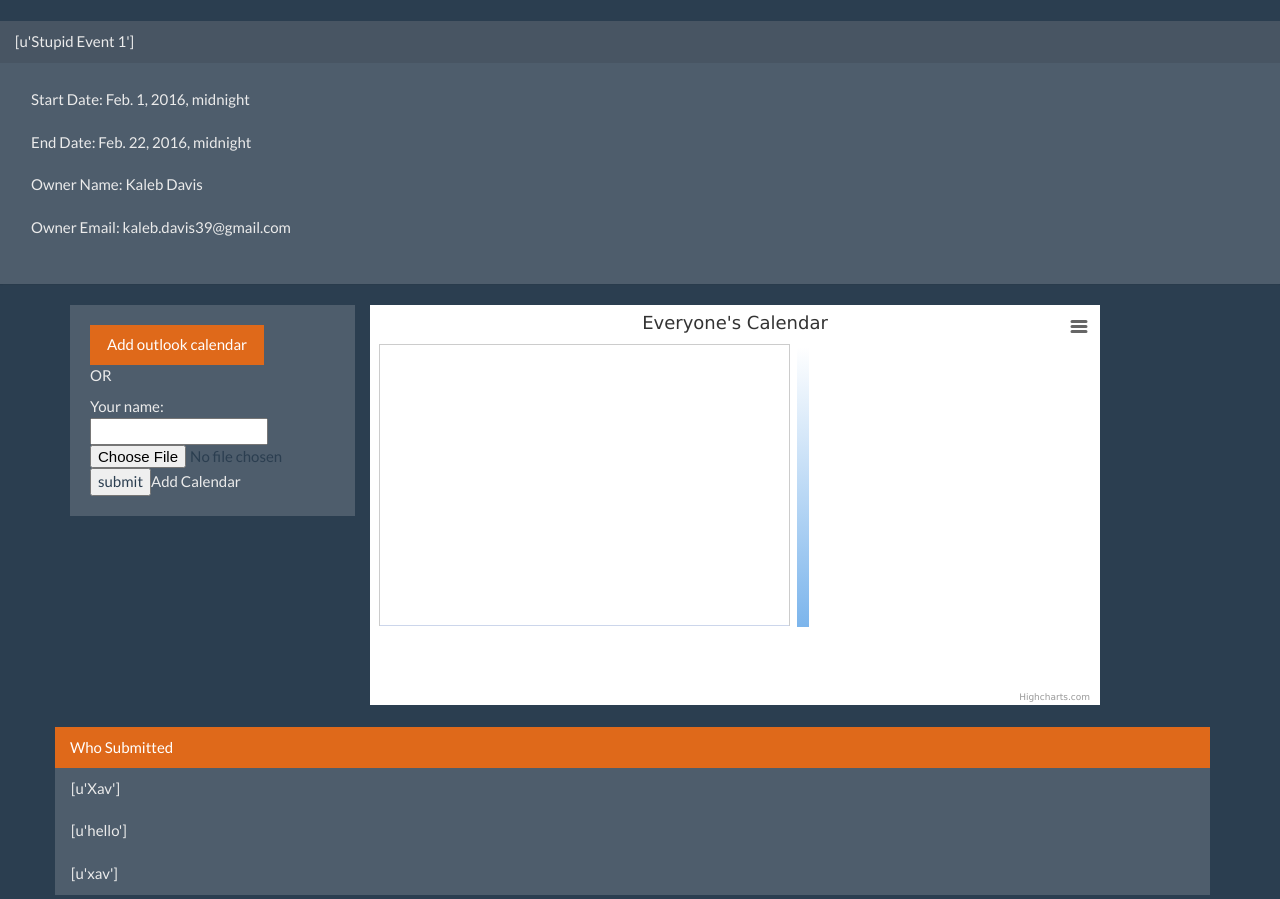
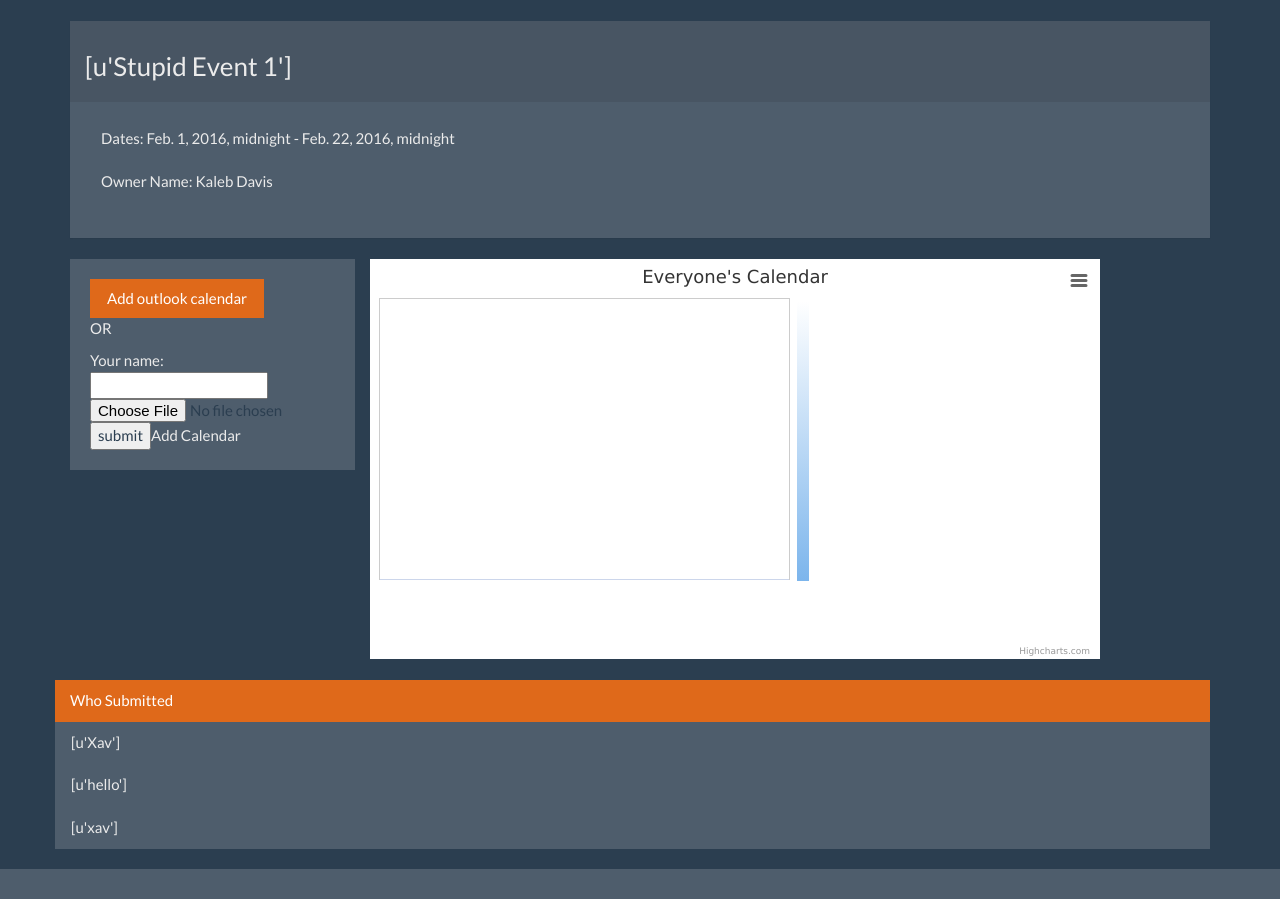
Before and after one commit to kalebdavis/calenbro, a Django app: template Calenbro/templates/eventDetails.html in a window 1280 px wide. Shown: the part 40-939 px from the top of the page. After the commit the page ends 909 px from the top, so only its background shows below. Run offline with Django 3.2, Linux system fonts and the light colour scheme; data comes from the database, SQL or seed files in the repository; tables that the repository leaves empty hold one stand-in row (values such as "Sample post"); the template is opened without the code that fills it: values that come from a table or form of the project are taken from there, most other values are stand-ins (such as "Sample title", 1, 10 or a date in 2020); parts of the project's set-up code (start-up, migrations or seed data) failed here and were passed over; some libraries are stand-ins or nearby versions.

Commit message:
Update header panel

```diff
--- a/Calenbro/templates/eventDetails.html
+++ b/Calenbro/templates/eventDetails.html
@@ -4,23 +4,19 @@
 {% block title %}{{event.name}}{% endblock title %}
 
 {% block content %}
+  <div class='container'>
     <div class="panel panel-default">
-    <div class="panel-heading">{{ event.name }}</div>
+      <div class="panel-heading"><h3>{{ event.name }}</h3></div>
       <div class="panel-body">
         <ul class="list-group">
           <li class="list-group-item">
-          Start Date: {{ event.startDate }}
-        </li>
-        <li class="list-group-item">
-          End Date: {{ event.endDate }}
+            Dates: {{ event.startDate }} - {{ event.endDate }}
           </li>
           <li class="list-group-item">
             Owner Name: {{ event.ownerName }}
           </li>
-        <li class="list-group-item">
-          Owner Email: {{ event.ownerEmail }}
-        </li>
         </ul>
+      </div>
     </div>
   </div>
 
@@ -76,7 +72,7 @@
             },
 
             yAxis: {
-                categories: ['1', '2', '3', '4', '5'],
+                categories: ['March 27-31', 'March 20-26', 'March 13-19', 'March 06-12', 'March 01-05'],
                 title: null
             },
 
```
Lines whose indentation alone changed are shown as unchanged.
